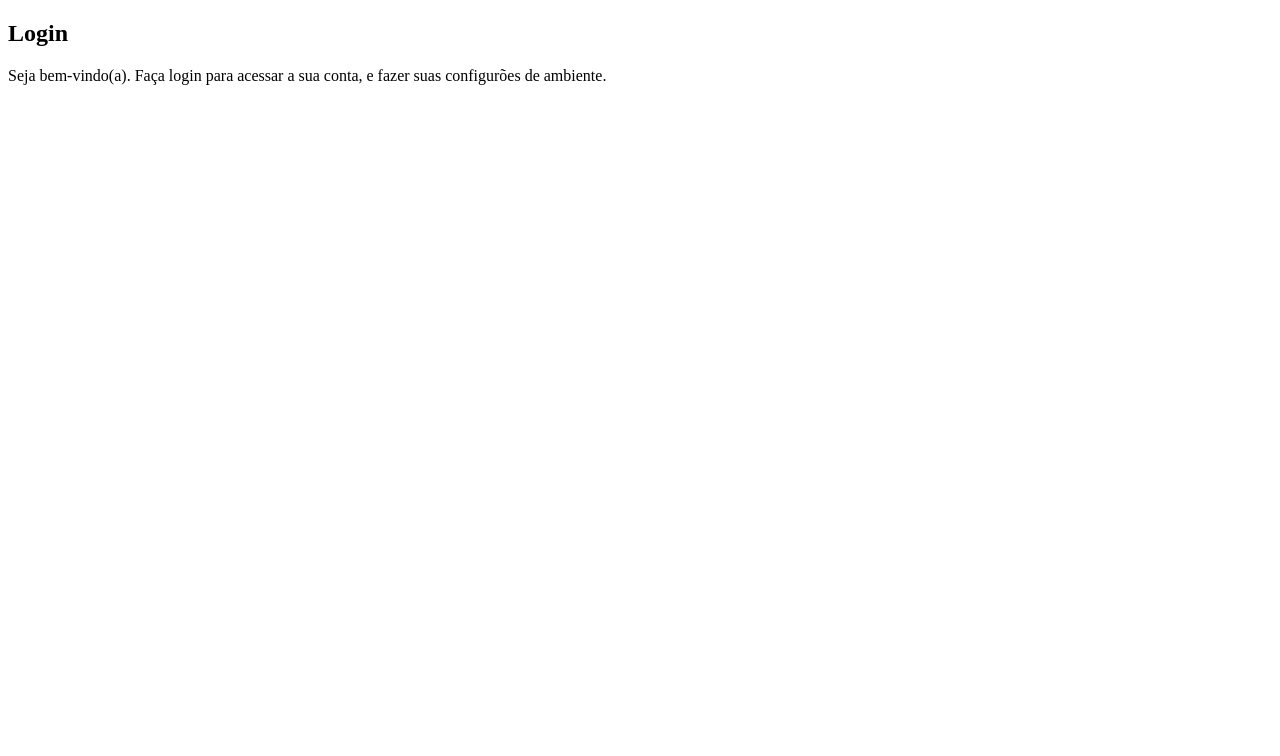
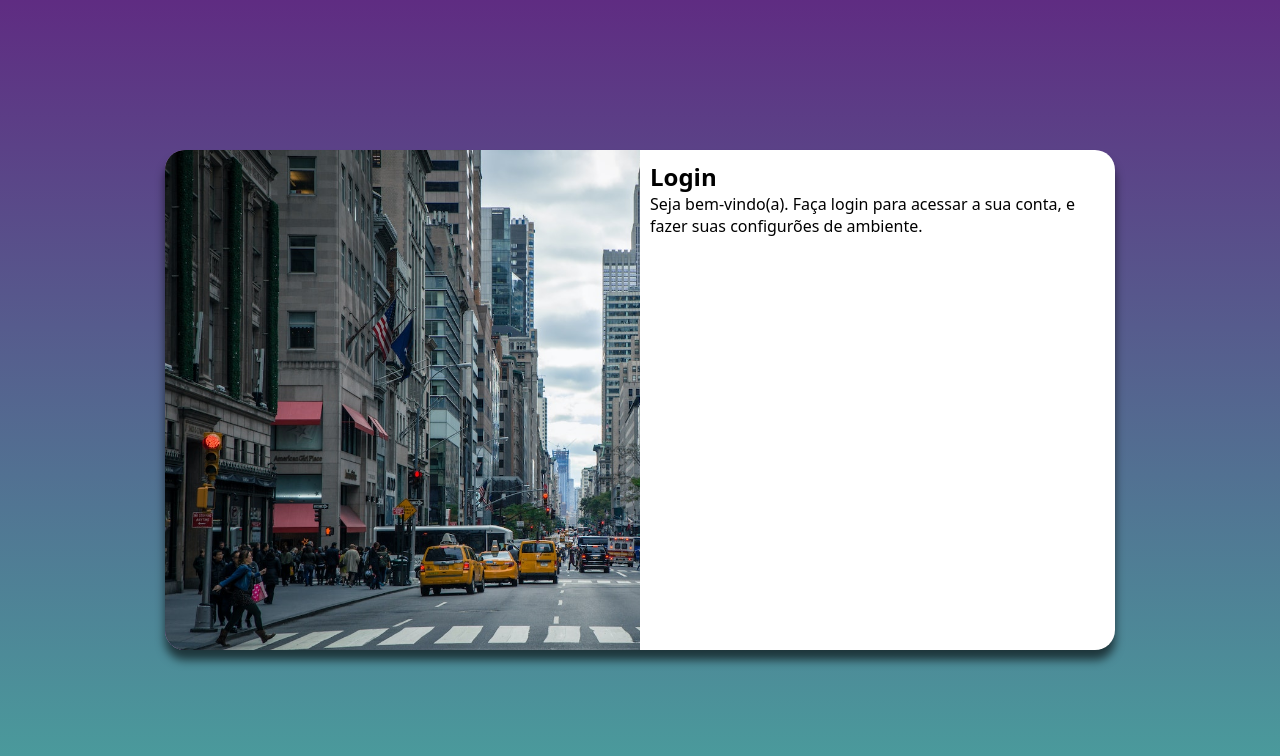
Before and after one commit to nilsonamaral/projeto-login, a plain HTML site: page index.html in a window 1280 px wide. Drawn offline with Linux system fonts and the light colour scheme.

Commit message:
media queries para outras telas

```diff
--- a/estilos/style.css
+++ b/estilos/style.css
@@ -3,5 +3,51 @@
 /*
 Paleta de cores:
 Verde: #49a09d
-Lilás: #f2c82
+Lilás: #5f2c82
 */
+
+* {
+    font-family: system-ui, -apple-system, BlinkMacSystemFont, 'Segoe UI', Roboto, Oxygen, Ubuntu, Cantarell, 'Open Sans', 'Helvetica Neue', sans-serif;
+    padding: 0px;
+    margin: 0px;
+    box-sizing: border-box;
+}
+
+body, html {
+    background-color: #5f2c82;
+    height: 100vh;
+    width: 100vw;
+}
+
+main {
+    position: relative;
+    height: 100vh;
+    width: 100vw;
+}
+
+section#login {
+    position: absolute;
+    top: 50%;
+    left: 50%;
+    transform: translate(-50%, -50%);
+    overflow: hidden;
+    background-color: white;
+    width: 250px;
+    height: 500px;
+    border-radius: 20px;
+    box-shadow: 0px 10px 10px rgba(0, 0, 0, 0.61);
+    transition: width .5s, height .5s;
+    transition-timing-function: ease;
+}
+
+section#login > div#imagem {
+    display: block;
+    background: #5f2c82 url(../imagens/pexels-nout-gons-378570.jpg) no-repeat;
+    background-size: cover;
+    height: 200px;
+}
+
+section#login > div#formulario {
+    display: block;
+    padding: 10px;
+}
--- a/index.html
+++ b/index.html
@@ -6,6 +6,7 @@
     <meta name="viewport" content="width=device-width, initial-scale=1.0">
     <title>Document</title>
     <link rel="stylesheet" href="estilos/style.css">
+    <link rel="stylesheet" href="media-query.css">
 </head>
 <body>
     <main>
--- /dev/null
+++ b/media-query.css
@@ -0,0 +1,56 @@
+@charset "UTF-8";
+/*
+  Paleta de cores:
+  Verde: #49a09d
+  Lilás: #5f2c82
+  --------------------------
+  Typical device breakpoints
+  --------------------------
+  Pequenas telas : até 600px
+  celular : de 600px até 768px
+  Tablet : 768px até 992px
+  Desktop: 992px até 1200px
+  Grandes telas: acima de 1200px
+  */
+
+  @media screen and (min-width:768px) and (max-width:992px) {
+    body {
+        background-image: linear-gradient(to top, #49a09d, #5f2c82);
+    }
+
+    section#login {
+        width: 80vw;
+    }
+
+    section#login > div#imagem {
+        float: left;
+        width: 30%;
+        height: 100%;
+    }
+
+    section#login > div#formulario {
+        float: right;
+        width: 70%;
+    }
+  }
+
+@media screen and (min-width: 992px) {
+    body {
+        background-image: linear-gradient(to top, #49a09d, #5f2c82);
+    }
+
+    section#login {
+        width: 950px;
+    }
+
+    section#login > div#imagem {
+        float: left;
+        width: 50%;
+        height: 100%;
+    }
+
+    section#login > div#formulario {
+        float: right;
+        width: 50%;
+    }
+}
```
